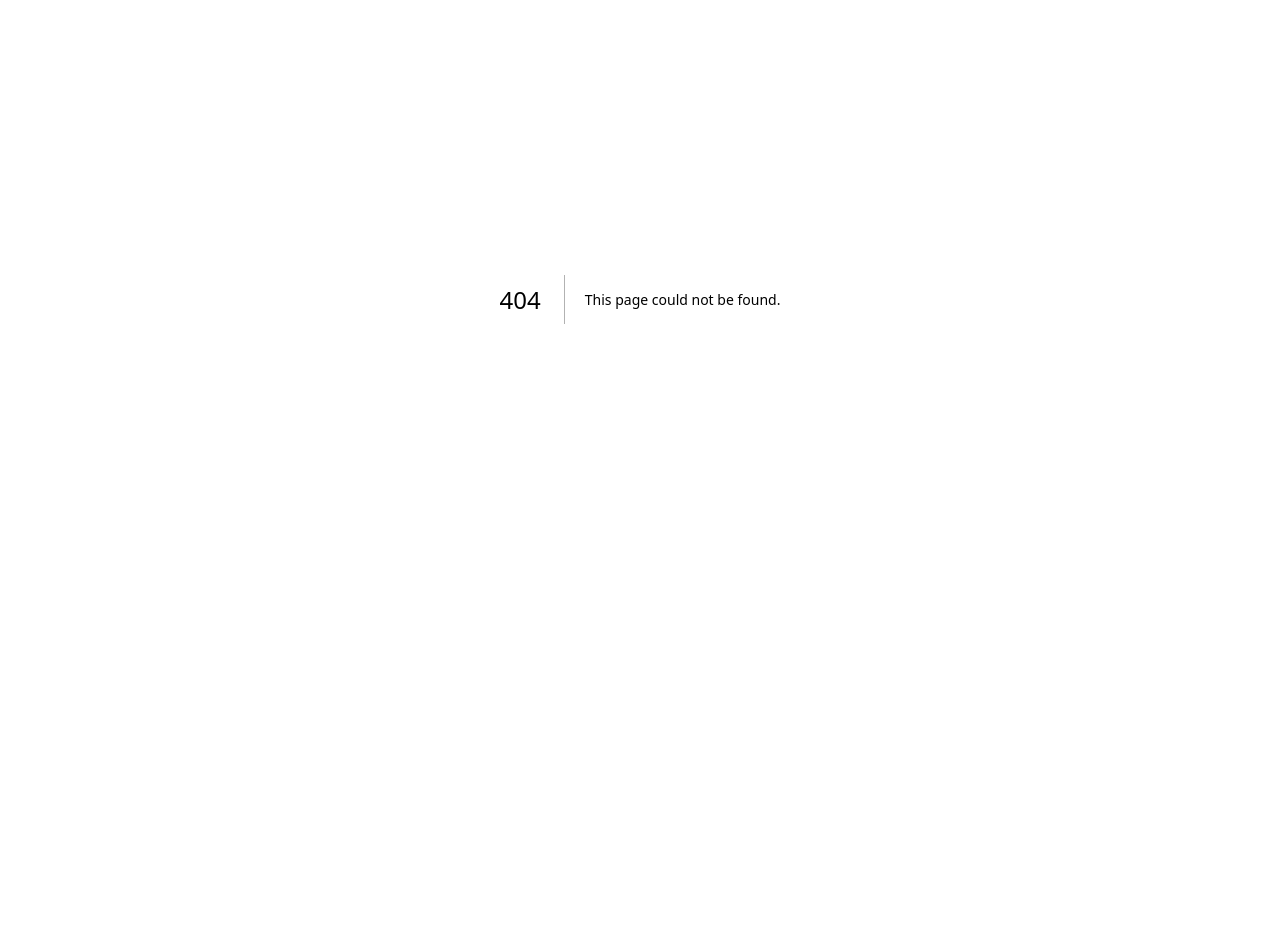
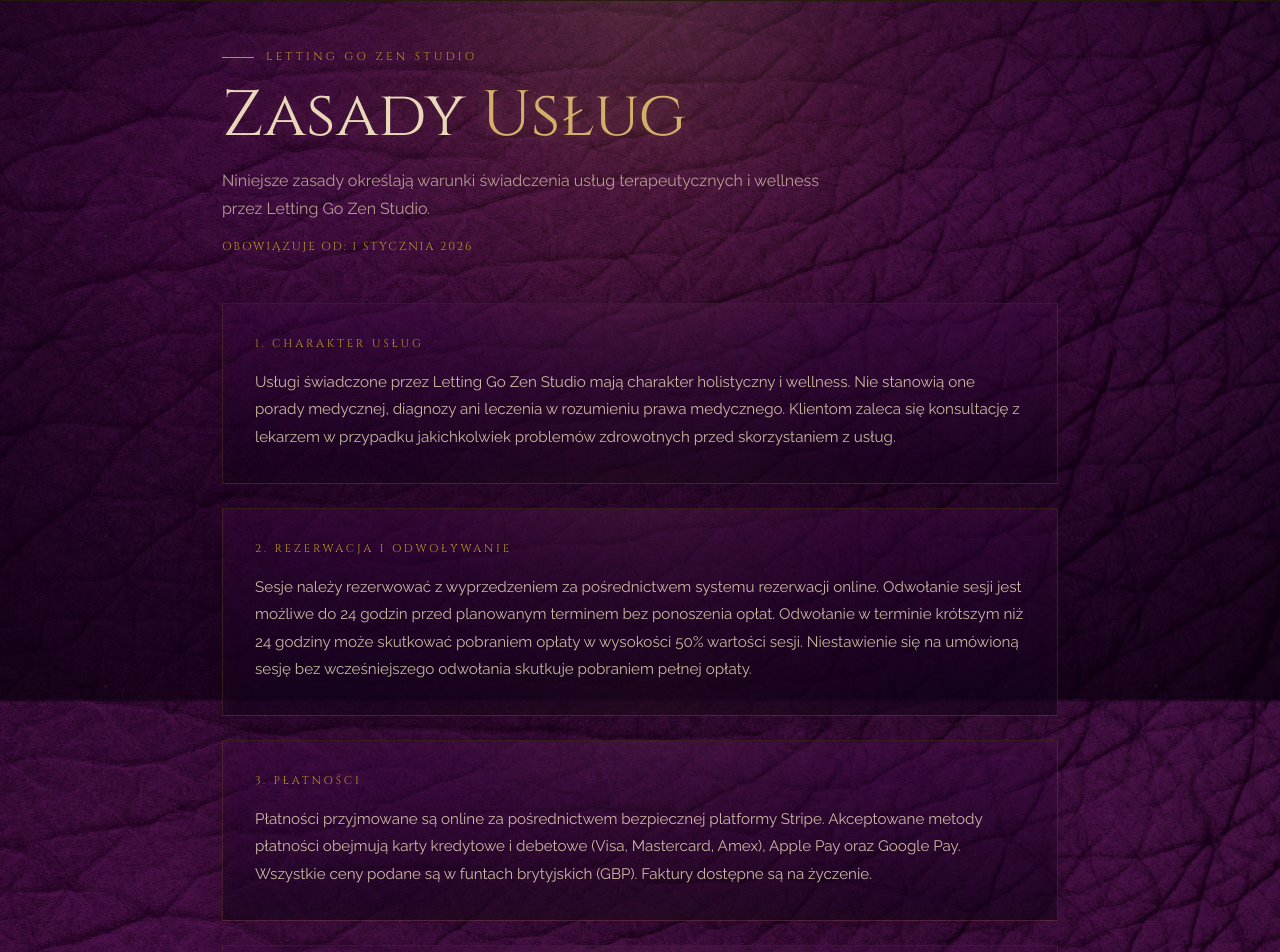
Before and after one commit to KPSStudio/letting-go-zen-studio, a Next.js app: page /en/zasady-uslug in a window 1280 px wide. Before the commit this address had no page. Shown: the part 101-1053 px from the top of the page. Before the commit the page ends 800 px from the top, so only its background shows below. Built offline with nearby package versions, Linux system fonts and the light colour scheme.

Commit message:
fix: add rezerwacja and zasady-uslug pages, fix footer links

```diff
--- /dev/null
+++ b/app/[locale]/zasady-uslug/page.tsx
@@ -0,0 +1,108 @@
+// app/[locale]/zasady-uslug/page.tsx
+// Service Terms page — outlines terms specific to Joanna's therapy services.
+// Needs legal review before going live.
+
+import { getTranslations } from 'next-intl/server'
+import Link from 'next/link'
+
+type Props = {
+    params: Promise<{ locale: string }>
+}
+
+export default async function ZasadyUslugPage({ params }: Props) {
+    const { locale } = await params
+    const t = await getTranslations('footer')
+
+    return (
+        <main className="legal-page">
+
+            <p className="legal-label">
+                <span className="legal-label-line" />
+                Letting Go Zen Studio
+            </p>
+
+            <div className="legal-header">
+                <h1 className="legal-title">
+                    Zasady <span>Usług</span>
+                </h1>
+                <p className="legal-intro">
+                    Niniejsze zasady określają warunki świadczenia usług terapeutycznych i wellness przez Letting Go Zen Studio.
+                </p>
+                <p className="legal-effective-date">Obowiązuje od: 1 stycznia 2026</p>
+            </div>
+
+            <div className="legal-section-list">
+
+                <div className="legal-section-card">
+                    <h2 className="legal-section-title">1. Charakter Usług</h2>
+                    <p className="legal-section-text">
+                        Usługi świadczone przez Letting Go Zen Studio mają charakter holistyczny i wellness. Nie stanowią one porady medycznej, diagnozy ani leczenia w rozumieniu prawa medycznego. Klientom zaleca się konsultację z lekarzem w przypadku jakichkolwiek problemów zdrowotnych przed skorzystaniem z usług.
+                    </p>
+                </div>
+
+                <div className="legal-section-card">
+                    <h2 className="legal-section-title">2. Rezerwacja i Odwoływanie</h2>
+                    <p className="legal-section-text">
+                        Sesje należy rezerwować z wyprzedzeniem za pośrednictwem systemu rezerwacji online. Odwołanie sesji jest możliwe do 24 godzin przed planowanym terminem bez ponoszenia opłat. Odwołanie w terminie krótszym niż 24 godziny może skutkować pobraniem opłaty w wysokości 50% wartości sesji. Niestawienie się na umówioną sesję bez wcześniejszego odwołania skutkuje pobraniem pełnej opłaty.
+                    </p>
+                </div>
+
+                <div className="legal-section-card">
+                    <h2 className="legal-section-title">3. Płatności</h2>
+                    <p className="legal-section-text">
+                        Płatności przyjmowane są online za pośrednictwem bezpiecznej platformy Stripe. Akceptowane metody płatności obejmują karty kredytowe i debetowe (Visa, Mastercard, Amex), Apple Pay oraz Google Pay. Wszystkie ceny podane są w funtach brytyjskich (GBP). Faktury dostępne są na życzenie.
+                    </p>
+                </div>
+
+                <div className="legal-section-card">
+                    <h2 className="legal-section-title">4. Produkty Cyfrowe</h2>
+                    <p className="legal-section-text">
+                        Raporty PDF i inne produkty cyfrowe dostarczane są drogą elektroniczną po potwierdzeniu płatności. Ze względu na cyfrowy charakter produktów, po uzyskaniu dostępu do pliku prawo do odstąpienia od umowy wygasa zgodnie z obowiązującymi przepisami prawa. Linki do pobrania są ważne przez 24 godziny od momentu wysłania.
+                    </p>
+                </div>
+
+                <div className="legal-section-card">
+                    <h2 className="legal-section-title">5. Odpowiedzialność</h2>
+                    <p className="legal-section-text">
+                        Letting Go Zen Studio nie ponosi odpowiedzialności za jakiekolwiek szkody wynikające z korzystania z usług, w zakresie dozwolonym przez obowiązujące prawo. Klient korzysta z usług na własną odpowiedzialność i zobowiązany jest do poinformowania terapeuty o wszelkich schorzeniach, które mogą mieć wpływ na przebieg sesji.
+                    </p>
+                </div>
+
+                <div className="legal-section-card">
+                    <h2 className="legal-section-title">6. Poufność</h2>
+                    <p className="legal-section-text">
+                        Wszystkie informacje przekazane podczas sesji traktowane są jako poufne. Dane osobowe przetwarzane są zgodnie z naszą Polityką Prywatności i obowiązującymi przepisami RODO. Informacje nie są udostępniane osobom trzecim bez wyraźnej zgody klienta, z wyjątkiem przypadków wymaganych przez prawo.
+                    </p>
+                </div>
+
+                <div className="legal-section-card">
+                    <h2 className="legal-section-title">7. Zmiany Zasad</h2>
+                    <p className="legal-section-text">
+                        Letting Go Zen Studio zastrzega sobie prawo do zmiany niniejszych zasad w dowolnym czasie. O istotnych zmianach klienci będą informowani drogą elektroniczną. Dalsze korzystanie z usług po wprowadzeniu zmian oznacza akceptację nowych zasad.
+                    </p>
+                </div>
+
+                <div className="legal-section-card">
+                    <h2 className="legal-section-title">8. Kontakt</h2>
+                    <p className="legal-section-text">
+                        W przypadku pytań dotyczących niniejszych zasad prosimy o kontakt pod adresem: joanna@lettinggozenstudio.com lub poprzez formularz kontaktowy dostępny na stronie.
+                    </p>
+                </div>
+
+            </div>
+
+            <div style={{ marginTop: '3rem', display: 'flex', gap: '1.5rem', flexWrap: 'wrap' }}>
+                <Link href={`/${locale}/regulamin`} className="footer-bottom-link">
+                    → Regulamin
+                </Link>
+                <Link href={`/${locale}/polityka-prywatnosci`} className="footer-bottom-link">
+                    → Polityka Prywatności
+                </Link>
+                <Link href={`/${locale}/kontakt`} className="footer-bottom-link">
+                    → Kontakt
+                </Link>
+            </div>
+
+        </main>
+    )
+}
```
